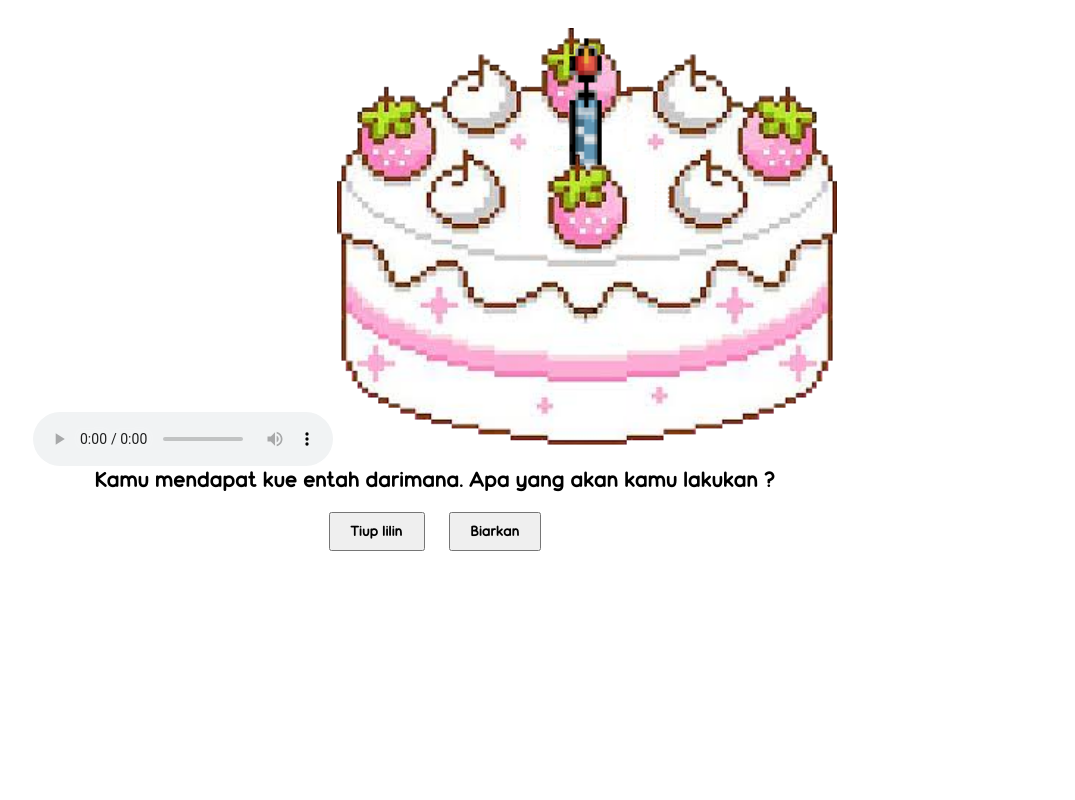
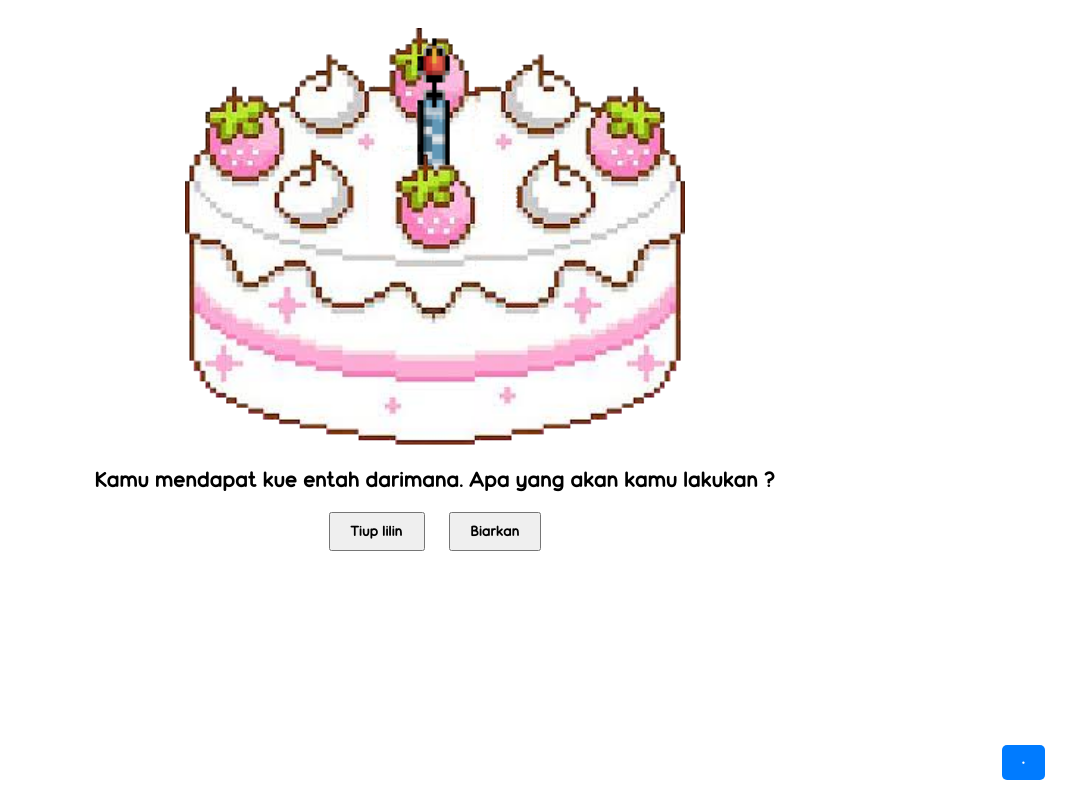
Before and after one commit to riririd3/lov, a plain HTML site: page index.html in a window 1280 px wide. Shown: the whole page, without its empty margins (205-1280 px from the left). Drawn offline with Linux system fonts and the light colour scheme.

Commit message:
Update index.html

```diff
--- a/index.html
+++ b/index.html
@@ -36,13 +36,30 @@
     #button3 {
       display: none;
     }
+    .mute-btn {
+      position: fixed;
+      bottom: 20px;
+      right: 20px;
+      padding: 10px 20px;
+      font-size: 16px;
+      cursor: pointer;
+      background-color: #007bff;
+      color: white;
+      border: none;
+      border-radius: 5px;
+    }
+    .mute-btn:hover {
+      background-color: #0056b3;
+    }
   </style>
 </head>
 <body>
-  <audio controls>
+  <audio id="audio" loop>
     <source src="fonts/Chibi.mp3" type="audio/mpeg">
      Your browser does not support the audio element.
   </audio>
+  <button class="mute-btn" onclick="toggleAudio()">•</button>
+
 
   <img id="image" src="img/bday1.png" alt="bday">
   <div class="text-container" id="typingText">
@@ -206,6 +223,18 @@
     function changeImage(imageUrl) {
       document.getElementById('image').src = imageUrl;
     }
+    let audio = document.getElementById("audio");
+    let button = document.querySelector(".mute-btn");
+
+    function toggleAudio() {
+      if (audio.paused) {
+         audio.play();
+         button.textContent = "Mute";
+      } else {
+         audio.pause();
+         button.textContent = "Play";
+       }
+     }
 
     window.onload = typeText;
   </script>
```
